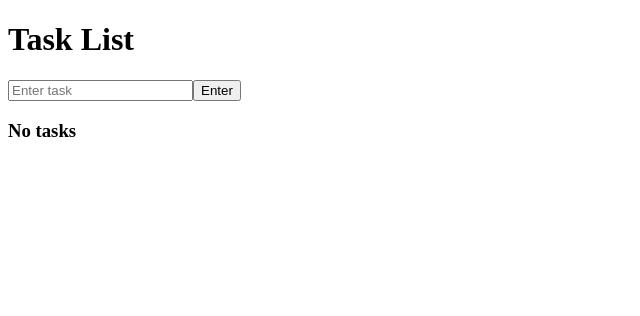
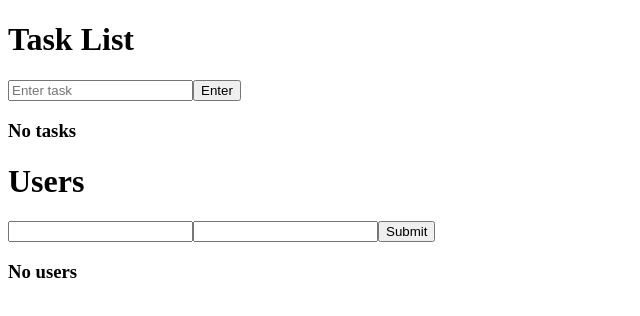
Before and after one commit to Sneh674/Web-Tech-Course, a React (Vite) app in the folder exp-9/taskanduser/: page / in a window 1280 px wide. Shown: the top 316 px of the page, without its empty margins (0-640 px from the left). Built offline with nearby package versions, Linux system fonts and the light colour scheme.

Commit message:
exp 9 task and user list done, css left

```diff
--- a/exp-9/taskanduser/src/App.jsx
+++ b/exp-9/taskanduser/src/App.jsx
@@ -1,10 +1,12 @@
 import "./App.css";
 import TaskHome from "./components/tasklist/TaskHome";
+import UserHome from "./components/userlist/UserHome";
 
 function App() {
   return (
     <div className="main">
       <TaskHome />
+      <UserHome />
     </div>
   );
 }
--- a/exp-9/taskanduser/src/components/tasklist/TaskHome.jsx
+++ b/exp-9/taskanduser/src/components/tasklist/TaskHome.jsx
@@ -11,9 +11,12 @@ const TaskHome = () => {
     console.log(taskList);
     setTaskName("");
   };
-  const handleDelete = (e) => {
-    const taskname = e.target.parentNode.querySelector(".taskname").innerText;
-    setTaskList(taskList.filter((task) => task.taskname !== taskname));
+  // const handleDelete = (e) => {
+  //   const taskname = e.target.parentNode.querySelector(".taskname").innerText;
+  //   setTaskList(taskList.filter((task) => task.taskname !== taskname));
+  // };
+  const handleDelete = (index) => {
+    setTaskList(taskList.filter((task,i) => i!==index));
   };
   return (
     <div>
@@ -41,7 +44,7 @@ const TaskHome = () => {
             return (
               <div className="task" key={index}>
                 <div className="taskname">{task.taskname}</div>
-                <button onClick={handleDelete}>Delete</button>
+                <button onClick={()=>{handleDelete(index)}}>Delete</button>
               </div>
             );
           })
--- a/exp-9/taskanduser/src/components/userlist/UserHome.jsx
+++ b/exp-9/taskanduser/src/components/userlist/UserHome.jsx
@@ -1,11 +1,54 @@
-import React from 'react'
+import { useState } from "react";
 
 const UserHome = () => {
+  const [userList, setUserList] = useState([]);
+  const [user, setUser] = useState({ name: "", email: "" });
+  const handleChange = (e) => {
+    const { name, value } = e.target;
+    setUser((prevUser) => ({ ...prevUser, [name]: value }));
+  };
+  const handleSubmit = (e) => {
+    e.preventDefault();
+    const newUser = user;
+    setUserList([...userList, newUser]);
+    e.target.name.value = "";
+    e.target.email.value = "";
+    setUser({ name: "", email: "" });
+  };
+  const handleDelete = (index) => {
+    setUserList(userList.filter((user, i) => i !== index));
+  };
   return (
     <div>
-      User List
+      <h1>Users</h1>
+      <form onSubmit={handleSubmit}>
+        <input type="text" name="name" onChange={handleChange} required />
+        <input type="email" name="email" id="" onChange={handleChange} />
+        <input type="submit" value="Submit" />
+      </form>
+      <div className="allusers">
+        {userList.length === 0 ? (
+          <h3>No users</h3>
+        ) : (
+          userList.map((user, index) => {
+            return (
+              <div className="user" key={index}>
+                <div className="username">Name: {user.name}</div>
+                <div className="useremail">Email: {user.email}</div>
+                <button
+                  onClick={() => {
+                    handleDelete(index);
+                  }}
+                >
+                  Delete User
+                </button>
+              </div>
+            );
+          })
+        )}
+      </div>
     </div>
-  )
-}
+  );
+};
 
-export default UserHome
+export default UserHome;
```
